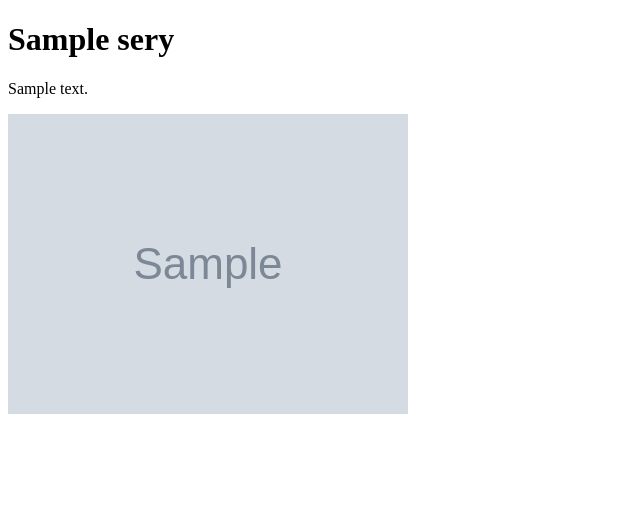
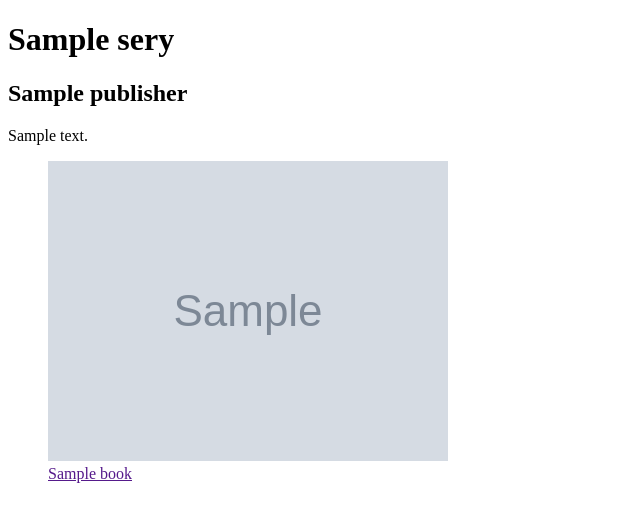
Before and after one commit to jessebraham/omnibus, a Python web app: template omnibus/web/templates/web/series.html in a window 1280 px wide. Shown: the part 44-566 px from the top of the page, without its empty margins (0-640 px from the left). Run offline with Jinja, Linux system fonts and the light colour scheme; the template is opened without the code that fills it: most values are stand-ins (such as "Sample title", 1, 10 or a date in 2020); grey boxes marked "Sample" are stand-in pictures.

Commit message:
Minor layout and styling updates

```diff
--- /dev/null
+++ b/omnibus/web/templates/web/macros/images.jinja
@@ -0,0 +1,12 @@
+{% macro thumbnail(book) -%}
+{#
+ # Display a link to the Book details page, containing a small thumbnail of the
+ # cover as well as the Book's title.
+ #}
+<a href="{{ url('book', args=[book.id]) }}" title="{{ book.title }}" class="hover:underline">
+  <figure class="thumbnail">
+    <img src="{{ book.image_url }}" />
+    <figcaption>{{ book.title }}</figcaption>
+  </figure>
+</a>
+{%- endmacro %}
--- a/omnibus/web/templates/web/partials/_header.html
+++ b/omnibus/web/templates/web/partials/_header.html
@@ -1,10 +1,10 @@
-{% from "web/macros/nav_item.jinja" import nav_item with context %}
+{% from "web/macros/navigation.jinja" import nav_item with context %}
 
 <header class="bg-gray-900 text-gray-200">
   <div class="container flex justify-between mx-auto p-6">
     <a href="{{ url('index') }}" class="font-thin text-xl tracking-wide">Omnibus</a>
     <nav>
-      {{ nav_item("index",  "Home") }}
+      {{ nav_item("index", "Home") }}
       {{ nav_item("search", "Search") }}
     </nav>
   </div>
--- a/omnibus/web/templates/web/series.html
+++ b/omnibus/web/templates/web/series.html
@@ -1,4 +1,5 @@
 {% extends "web/partials/base.html" %}
+{% from "web/macros/images.jinja" import thumbnail %}
 
 
 {% block title %}
@@ -9,13 +10,14 @@
 {% block content %}
 <div class="border border-gray-400 bg-white px-6 py-3 rounded">
   <h1 class="text-lg uppercase">{{ series.title }}</h1>
-  <p class="my-6">{{ series.description.replace("\n", "<br />")|safe }}</p>
+  {% if books[0].publisher %}
+    <h2 class="text-gray-700 uppercase">{{ books[0].publisher }}</h2>
+  {% endif %}
+  <div class="my-6">{{ series.description.replace("\n", "<br />")|safe }}</div>
 
   <div class="flex flex-wrap">
     {% for book in books %}
-      <a href="{{ url('book', args=[book.id]) }}" title="{{ book.title }}">
-        <img src="{{ book.image_url }}" class="thumbnail" />
-      </a>
+      {{ thumbnail(book) }}
     {% endfor %}
   </div>
 </div>
```
Also changed, not shown: omnibus/web/static/css/main.css (+10 -2 lines), omnibus/web/templates/web/book.html (+7 -2 lines), omnibus/web/templates/web/index.html (+3 -4 lines), omnibus/web/templates/web/macros/navigation.jinja (renamed from omnibus/web/templates/web/macros/nav_item.jinja).
